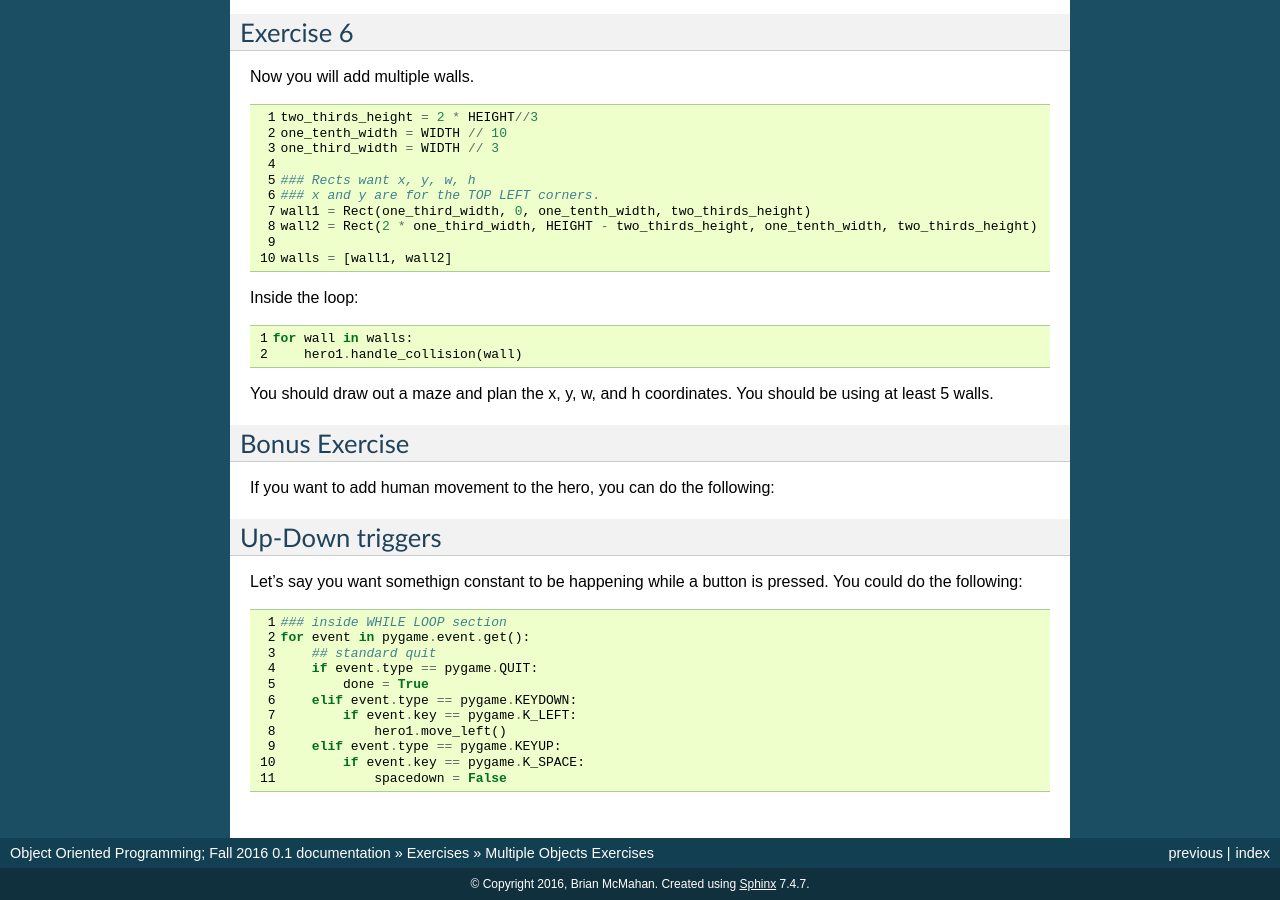
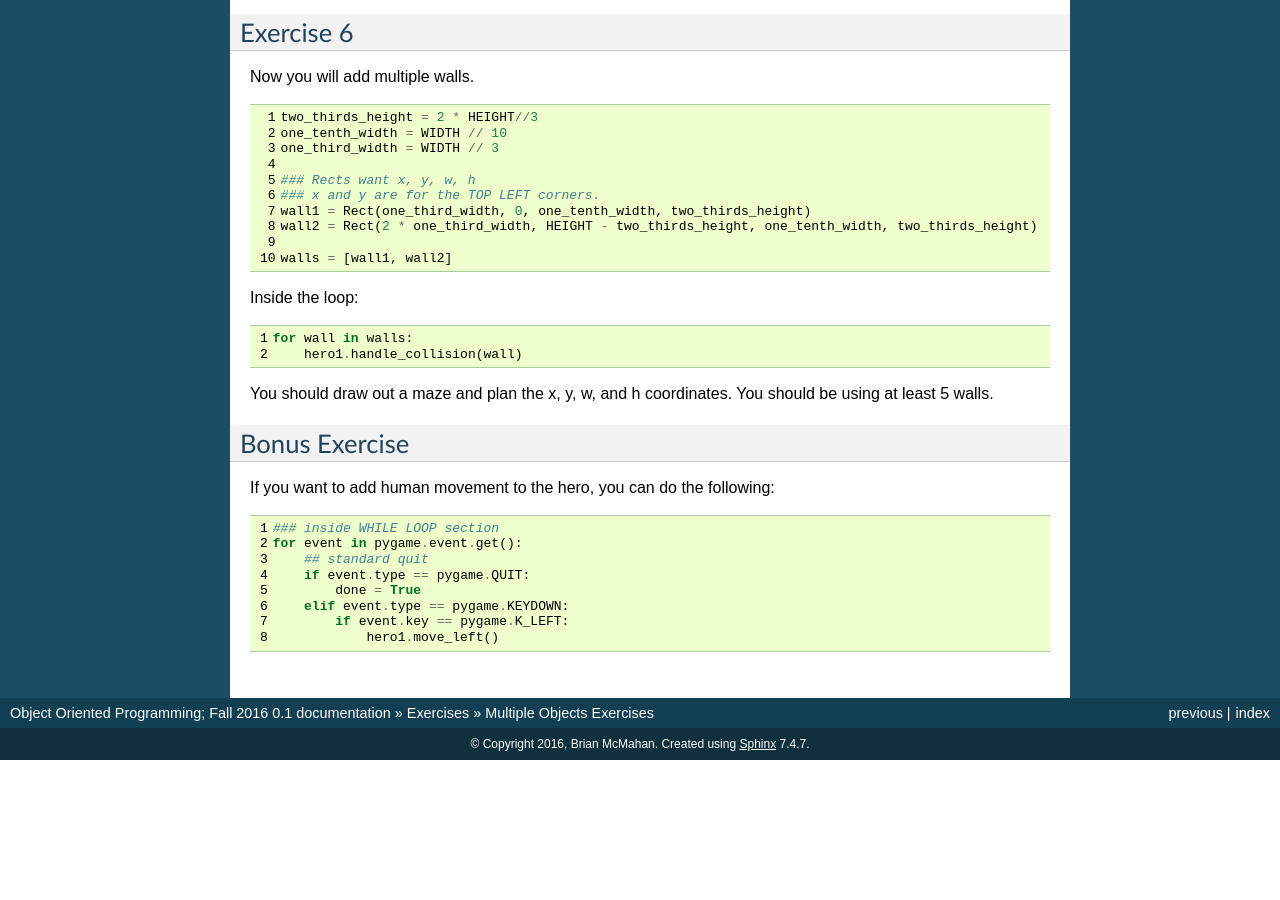
Before and after one commit to Heroes-Academy/OOP_Fall2016, a Sphinx documentation site: the page built from docs/source/exercises/multiple_objects.rst, in a window 1280 px wide and 900 px high, scrolled down 4126 px. Built offline with Sphinx 7.4.7, drawn with Linux system fonts in a browser that asks for light colours; pages that are not in the unit, such as notebooks, are missing from menus; after the commit the page ends 4886 px from its top, so only the background shows below that.

Commit message:
syncing for week 5

```diff
--- a/docs/source/exercises/multiple_objects.rst
+++ b/docs/source/exercises/multiple_objects.rst
@@ -313,12 +313,6 @@ Bonus Exercise
 
 If you want to add human movement to the hero, you can do the following:
 
-Up-Down triggers
-****************
-
-Let's say you want somethign constant to be happening while a button is pressed.
-You could do the following:
-
 .. code-block:: python
     :linenos:
 
@@ -330,6 +324,3 @@ You could do the following:
         elif event.type == pygame.KEYDOWN:
             if event.key == pygame.K_LEFT:
                 hero1.move_left()
-        elif event.type == pygame.KEYUP:
-            if event.key == pygame.K_SPACE:
-                spacedown = False
```
